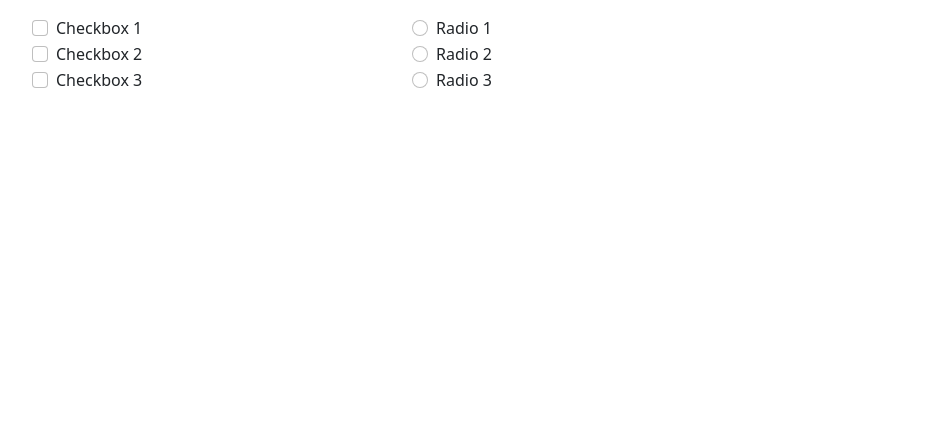
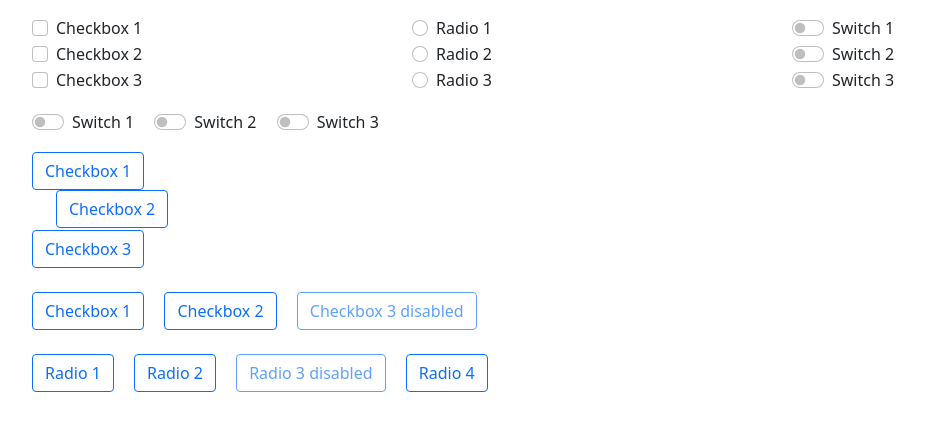
Before and after one commit to alexmendoza93/Bootstrap5, a website: page formularios/checkboxRadio/index.html in a window 1280 px wide. Shown: the whole page, without its empty margins (50-975 px from the left). Drawn offline with nearby package versions, Linux system fonts and the light colour scheme.

Commit message:
hicimos un monton de botones de formulario

```diff
--- a/formularios/checkboxRadio/index.html
+++ b/formularios/checkboxRadio/index.html
@@ -15,6 +15,7 @@
   <body>
     <div class="container">
       <div class="row mt-3">
+        <!-- checkbox buttons -->
         <div class="col-4">
           <div class="form-check">
             <input
@@ -74,6 +75,187 @@
             <label for="radio-3" class="form-check-label">Radio 3</label>
           </div>
         </div>
+        <!-- switch -->
+        <div class="col-4">
+          <div class="form-check form-switch">
+            <input
+              type="checkbox"
+              name="switch-1"
+              id="switch-1"
+              class="form-check-input"
+            />
+            <label for="switch-1" class="form-check-label">Switch 1</label>
+          </div>
+          <div class="form-check form-switch">
+            <input
+              type="checkbox"
+              name="switch-2"
+              id="switch-2"
+              class="form-check-input"
+            />
+            <label for="switch-2" class="form-check-label">Switch 2</label>
+          </div>
+          <div class="form-check form-switch">
+            <input
+              type="checkbox"
+              name="switch-3"
+              id="switch-3"
+              class="form-check-input"
+            />
+            <label for="switch-3" class="form-check-label">Switch 3</label>
+          </div>
+        </div>
+        <!-- checkbox en linea -->
+        <div class="col-12 mt-3">
+          <div class="form-check form-check-inline form-switch">
+            <input
+              type="checkbox"
+              name="switchV-1"
+              id="switchV-1"
+              class="form-check-input"
+            />
+            <label for="switchV-1" class="form-check-label">Switch 1</label>
+          </div>
+          <div class="form-check form-check-inline form-switch">
+            <input
+              type="checkbox"
+              name="switchV-2"
+              id="switchV-2"
+              class="form-check-input"
+            />
+            <label for="switchV-2" class="form-check-label">Switch 2</label>
+          </div>
+          <div class="form-check form-check-inline form-switch">
+            <input
+              type="checkbox"
+              name="switchV-3"
+              id="switchV-3"
+              class="form-check-input"
+            />
+            <label for="switchV-3" class="form-check-label">Switch 3</label>
+          </div>
+        </div>
+        <!-- checkbox buttons -->
+        <div class="col-4 mt-3">
+          <div>
+            <input
+              type="checkbox"
+              name="checkbox-boton-1"
+              id="checkbox-boton-1"
+              class="btn-check"
+            />
+            <label for="checkbox-boton-1" class="btn btn-outline-primary"
+              >Checkbox 1</label
+            >
+          </div>
+          <div class="form-check">
+            <input
+              type="checkbox"
+              name="checkbox-boton-2"
+              id="checkbox-boton-2"
+              class="btn-check"
+            />
+            <label for="checkbox-boton-2" class="btn btn-outline-primary"
+              >Checkbox 2</label
+            >
+          </div>
+          <div>
+            <input
+              type="checkbox"
+              name="checkbox-boton-3"
+              id="checkbox-boton-3"
+              class="btn-check"
+            />
+            <label for="checkbox-boton-3" class="btn btn-outline-primary"
+              >Checkbox 3</label
+            >
+          </div>
+        </div>
+        <!-- checkbox buttons en linea -->
+        <div class="col-12 mt-4">
+          <div class="form-check-inline">
+            <input
+              type="checkbox"
+              name="checkbox-botonV-1"
+              id="checkbox-botonV-1"
+              class="btn-check"
+            />
+            <label for="checkbox-botonV-1" class="btn btn-outline-primary"
+              >Checkbox 1</label
+            >
+          </div>
+          <div class="form-check-inline">
+            <input
+              type="checkbox"
+              name="checkbox-botonV-2"
+              id="checkbox-botonV-2"
+              class="btn-check"
+            />
+            <label for="checkbox-botonV-2" class="btn btn-outline-primary"
+              >Checkbox 2</label
+            >
+          </div>
+          <div class="form-check-inline">
+            <input
+              type="checkbox"
+              name="checkbox-botonV-3"
+              id="checkbox-botonV-3"
+              class="btn-check"
+              disabled
+            />
+            <label for="checkbox-botonV-3" class="btn btn-outline-primary"
+              >Checkbox 3 disabled</label
+            >
+          </div>
+        </div>
+        <!-- radio buttons en linea -->
+        <div class="col-12 mt-4">
+          <div class="form-check-inline">
+            <input
+              type="radio"
+              name="radio-botonV"
+              id="radio-botonV-1"
+              class="btn-check"
+            />
+            <label for="radio-botonV-1" class="btn btn-outline-primary"
+              >Radio 1</label
+            >
+          </div>
+          <div class="form-check-inline">
+            <input
+              type="radio"
+              name="radio-botonV"
+              id="radio-botonV-2"
+              class="btn-check"
+            />
+            <label for="radio-botonV-2" class="btn btn-outline-primary"
+              >Radio 2</label
+            >
+          </div>
+          <div class="form-check-inline">
+            <input
+              type="radio"
+              name="radio-botonV"
+              id="radio-botonV-3"
+              class="btn-check"
+              disabled
+            />
+            <label for="radio-botonV-3" class="btn btn-outline-primary"
+              >Radio 3 disabled</label
+            >
+          </div>
+          <div class="form-check-inline">
+            <input
+              type="radio"
+              name="radio-botonV"
+              id="radio-botonV-4"
+              class="btn-check"
+            />
+            <label for="radio-botonV-4" class="btn btn-outline-primary"
+              >Radio 4</label
+            >
+          </div>
+        </div>
       </div>
     </div>
 
```
